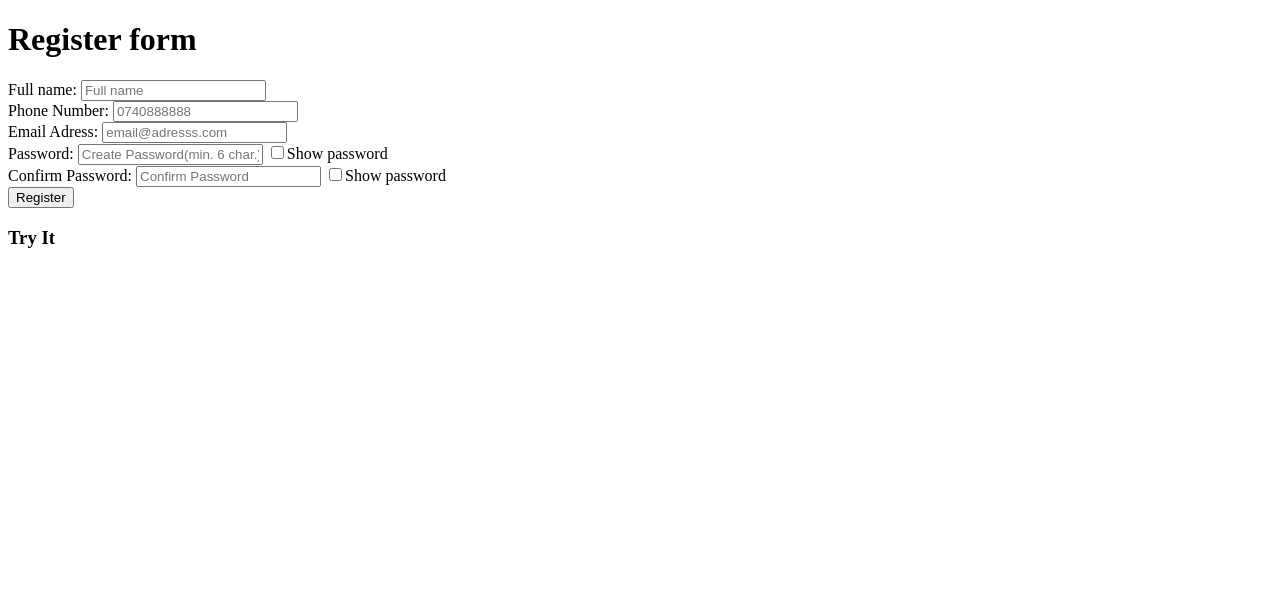
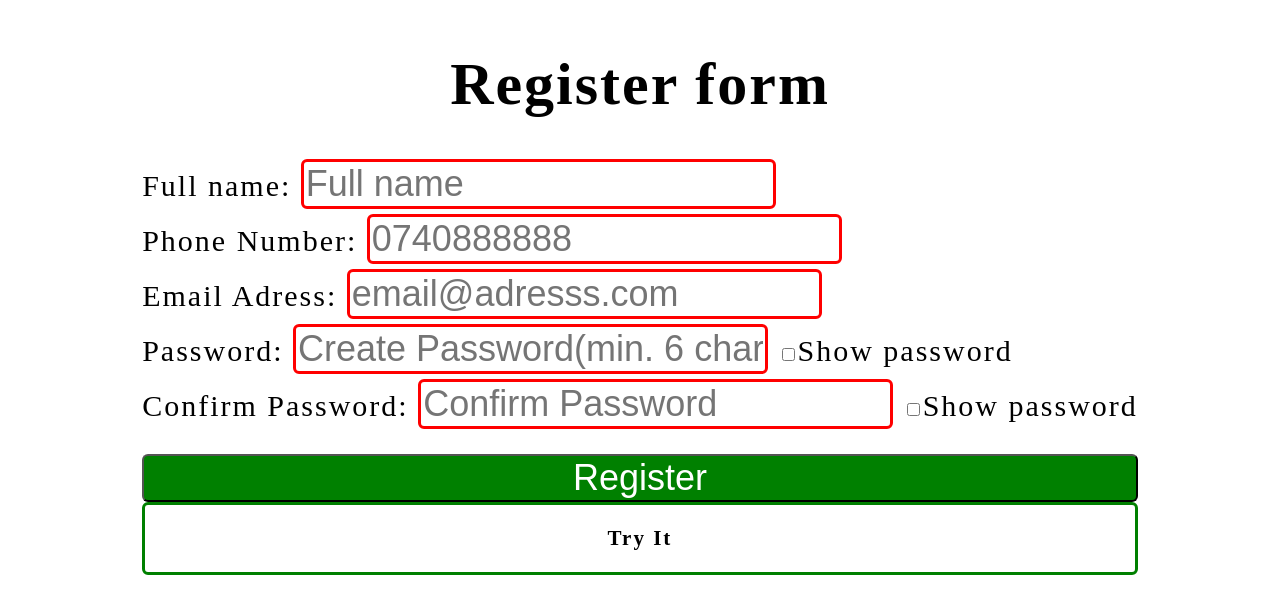
Before and after one commit to ionut/sm-projects, a plain HTML site: page tipseri/index.html in a window 1280 px wide. Drawn offline with Linux system fonts and the light colour scheme.

Commit message:
Update index.html

```diff
--- a/tipseri/index.html
+++ b/tipseri/index.html
@@ -3,7 +3,7 @@
 <head>
     <meta charset="UTF-8">
     <meta name="viewport" content="width=device-width, initial-scale=1.0">
-    <link rel="stylesheet" href="form.style.css">
+    <link rel="stylesheet" href="formstyle.css">
     <title>Registration</title>
 </head>
 <body>
```
